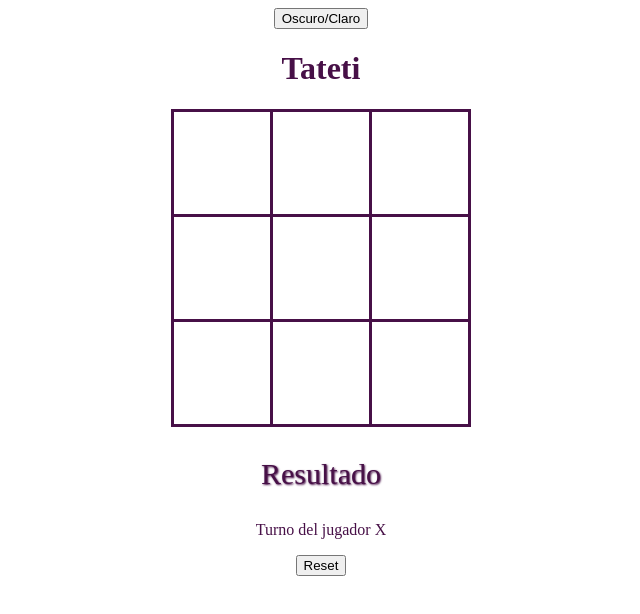
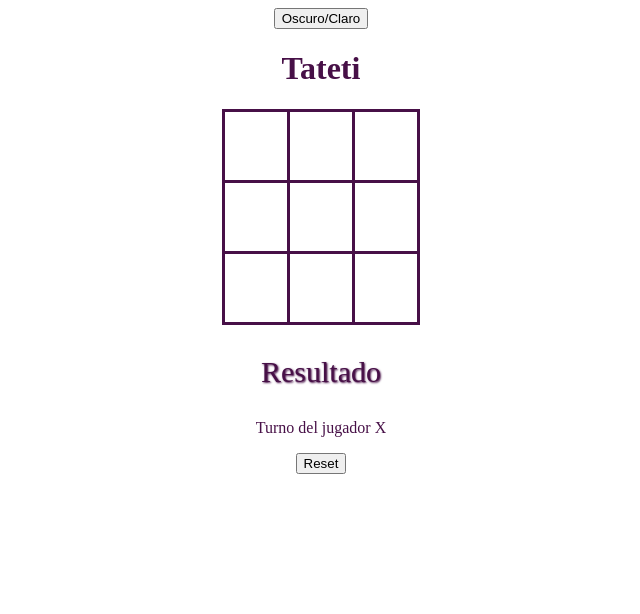
Before and after one commit to lucianatux/Tateti, a plain HTML site: page index.html in a window 1280 px wide. Shown: the whole page, without its empty margins (319-959 px from the left). Drawn offline with Linux system fonts and the light colour scheme.

Commit message:
corrección error

```diff
--- a/styles.css
+++ b/styles.css
@@ -13,13 +13,13 @@ body {
 table {
   border-collapse: collapse;
   margin: 20px auto;
-  width: 300px;
-  height: 300px;
+  width: 198px;
+  height: 198px;
 }
 
 td {
-  width: 100px;
-  height: 100px;
+  width: 66px;
+  height: 66px;
   text-align: center;
   vertical-align: middle;
   font-size: 24px;
@@ -49,8 +49,8 @@ td {
     transform: translate(var(--x), var(--y));
     opacity: 0;
     position: absolute;
-    top: 0;
-    left: 0;
+    top: 100%;
+    left: 100%;
   }
 }
 
```
